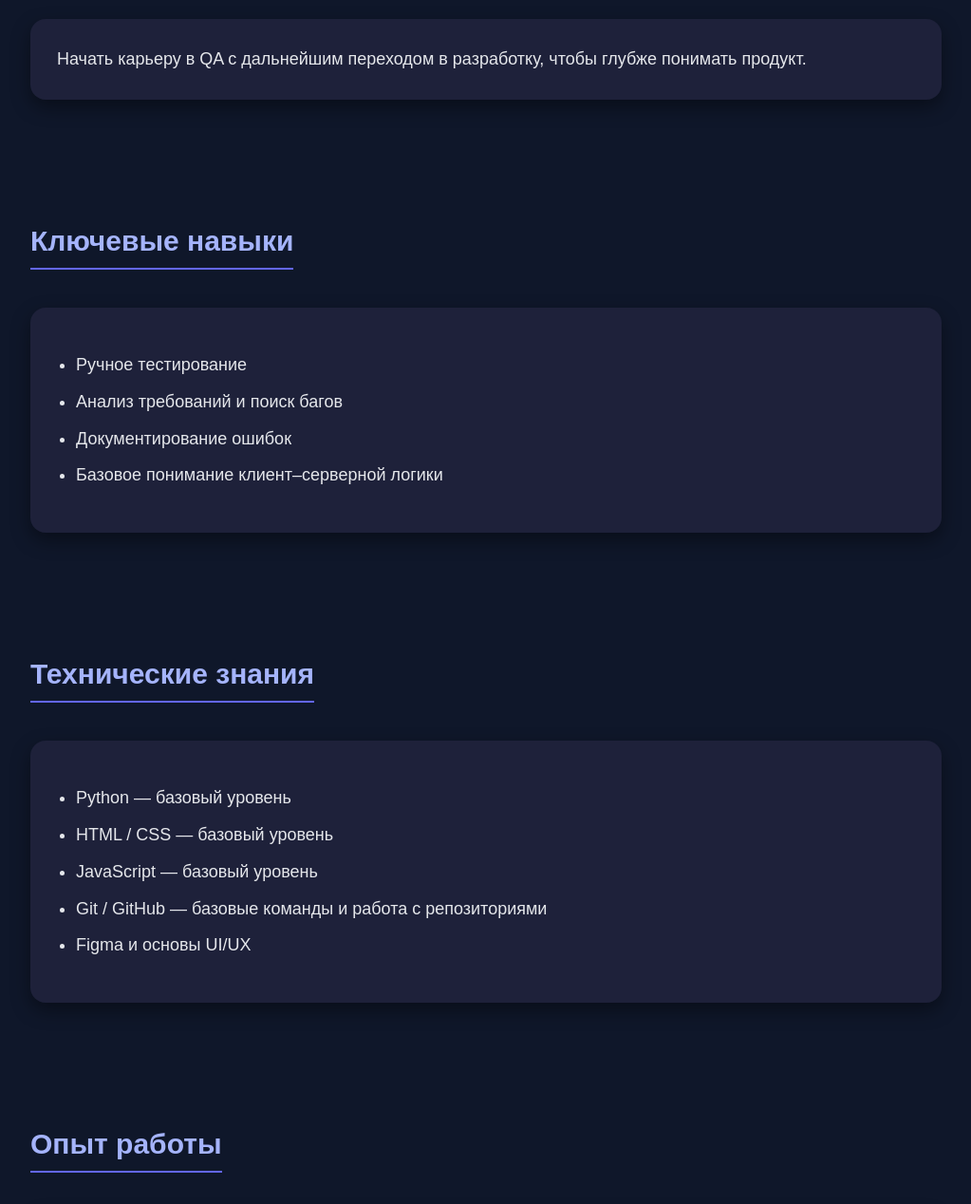
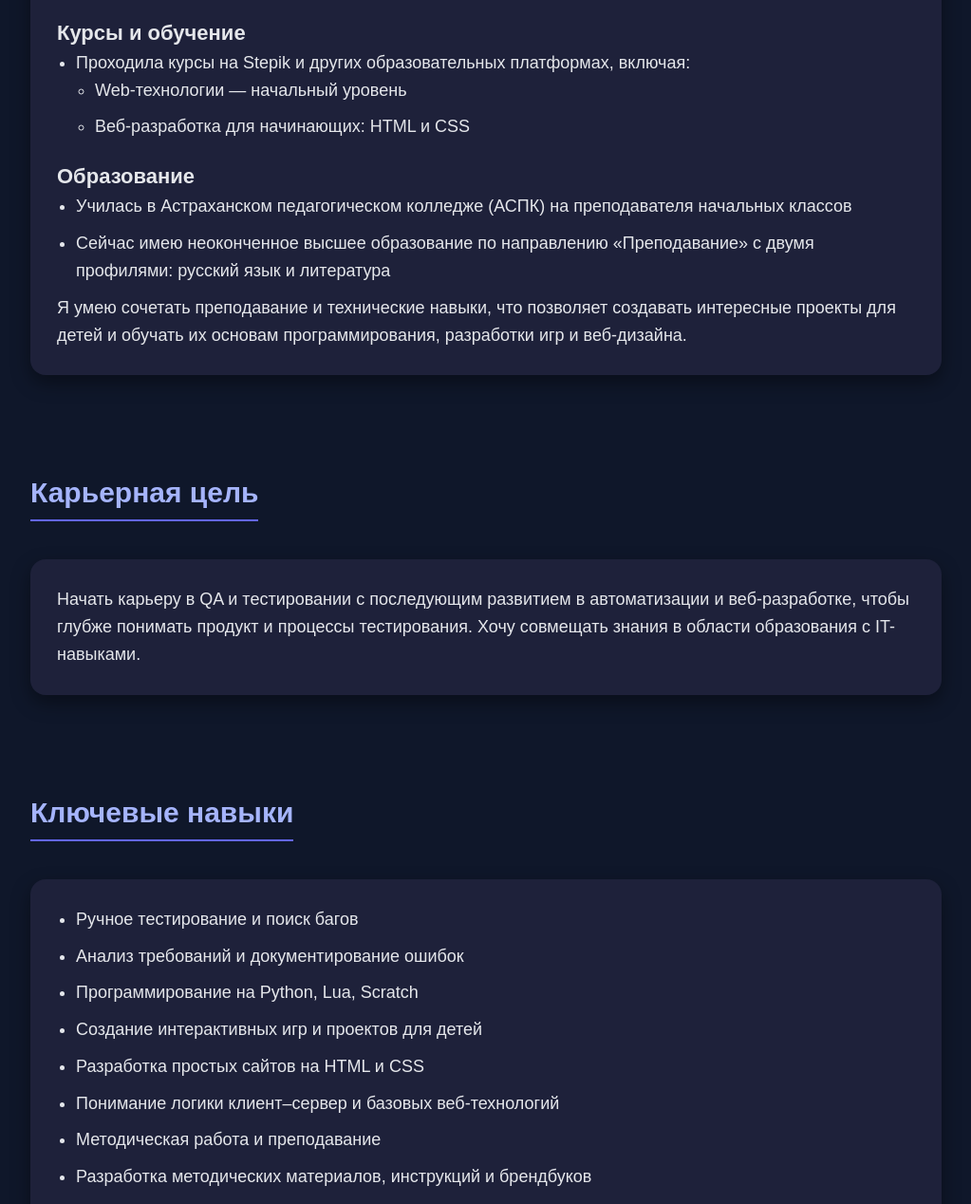
Before and after one commit to irishatihonovaa/my-portfolio, a plain HTML site: page index.html in a window 1280 px wide. Shown: the part 721-1989 px from the top of the page at 95% size, without its empty margins (128-1151 px from the left). Drawn offline with Linux system fonts and the light colour scheme; a script that the page names is missing.

Commit message:
Дополнила информацию о себе

```diff
--- a/index.html
+++ b/index.html
@@ -37,14 +37,42 @@
 <section id="about">
   <h2>Кратко обо мне</h2>
   <div class="card">
-    Начинающий QA-специалист с опытом в IT-образовании. Работала с учебными платформами, создавала методички и брендбук школы.
+    <p>Я — начинающий QA-специалист и преподаватель IT с обширным опытом работы с детьми и образовательными проектами.
+    Моя работа охватывает как обучение младших школьников, так и создание интерактивных проектов и игр.</p>
+
+    <h3>Опыт работы с играми и образовательными проектами</h3>
+    <ul>
+      <li>Создавала игры с учениками в Roblox Studio на языке Lua — от простых платформеров с ловушками до сложных батл-рояль битв</li>
+      <li>Вела группы младших школьников по созданию сайтов и разработке на Python, Scratch, App Inventor и GDevelop</li>
+      <li>Разрабатывала методические материалы, инструкции и брендбуки для образовательных проектов</li>
+    </ul>
+
+    <h3>Курсы и обучение</h3>
+    <ul>
+      <li>Проходила курсы на Stepik и других образовательных платформах, включая:
+        <ul>
+          <li>Web-технологии — начальный уровень</li>
+          <li>Веб-разработка для начинающих: HTML и CSS</li>
+        </ul>
+      </li>
+    </ul>
+
+    <h3>Образование</h3>
+    <ul>
+      <li>Училась в Астраханском педагогическом колледже (АСПК) на преподавателя начальных классов</li>
+      <li>Сейчас имею неоконченное высшее образование по направлению «Преподавание» с двумя профилями: русский язык и литература</li>
+    </ul>
+
+    <p>Я умею сочетать преподавание и технические навыки, что позволяет создавать интересные проекты для детей и обучать их основам программирования, разработки игр и веб-дизайна.</p>
   </div>
 </section>
+
 
 <section id="goal">
   <h2>Карьерная цель</h2>
   <div class="card">
-    Начать карьеру в QA с дальнейшим переходом в разработку, чтобы глубже понимать продукт.
+    Начать карьеру в QA и тестировании с последующим развитием в автоматизации и веб-разработке,
+    чтобы глубже понимать продукт и процессы тестирования. Хочу совмещать знания в области образования с IT-навыками.
   </div>
 </section>
 
@@ -52,10 +80,14 @@
   <h2>Ключевые навыки</h2>
   <div class="card">
     <ul>
-      <li>Ручное тестирование</li>
-      <li>Анализ требований и поиск багов</li>
-      <li>Документирование ошибок</li>
-      <li>Базовое понимание клиент–серверной логики</li>
+      <li>Ручное тестирование и поиск багов</li>
+      <li>Анализ требований и документирование ошибок</li>
+      <li>Программирование на Python, Lua, Scratch</li>
+      <li>Создание интерактивных игр и проектов для детей</li>
+      <li>Разработка простых сайтов на HTML и CSS</li>
+      <li>Понимание логики клиент–сервер и базовых веб-технологий</li>
+      <li>Методическая работа и преподавание</li>
+      <li>Разработка методических материалов, инструкций и брендбуков</li>
     </ul>
   </div>
 </section>
@@ -64,11 +96,14 @@
   <h2>Технические знания</h2>
   <div class="card">
     <ul>
-      <li>Python — базовый уровень</li>
-      <li>HTML / CSS — базовый уровень</li>
-      <li>JavaScript — базовый уровень</li>
-      <li>Git / GitHub — базовые команды и работа с репозиториями</li>
-      <li>Figma и основы UI/UX</li>
+      <li>Python — базовый уровень, создание простых проектов и игр</li>
+      <li>Lua (Roblox Studio) — разработка игр, платформеров, батл-рояль проектов</li>
+      <li>Scratch — создание интерактивных уроков и игр</li>
+      <li>App Inventor — создание мобильных приложений и интерактивных проектов</li>
+      <li>GDevelop — разработка игр, логика и интерактивность</li>
+      <li>HTML / CSS / JavaScript — базовый уровень, создание сайтов и интерфейсов</li>
+      <li>Git / GitHub — работа с репозиториями</li>
+      <li>Figma — базовый уровень UI/UX дизайна, прототипирование интерфейсов</li>
     </ul>
   </div>
 </section>
@@ -78,10 +113,12 @@
   <div class="card">
     <strong>Школа программирования — Главный методист / Старший преподаватель</strong>
     <ul>
-      <li>Обучение новых преподавателей</li>
-      <li>Создание брендбука школы</li>
-      <li>Разработка методических материалов</li>
-      <li>Проектирование IT-лагерей</li>
+      <li>Обучение новых преподавателей и наставничество</li>
+      <li>Создание брендбука школы и методических материалов</li>
+      <li>Проектирование IT-лагерей и учебных программ</li>
+      <li>Ведение занятий по Python, Scratch, App Inventor, GDevelop, Roblox Studio</li>
+      <li>Разработка и сопровождение сайтов совместно с детьми (HTML/CSS)</li>
+      <li>Организация учебного процесса и интерактивных занятий</li>
     </ul>
   </div>
 </section>
--- a/style.css
+++ b/style.css
@@ -1,9 +1,10 @@
 * {
   box-sizing: border-box;
+  margin: 0;
+  padding: 0;
 }
 
 body {
-  margin: 0;
   font-family: Arial, sans-serif;
   background-color: #0f172a;
   color: #e5e7eb;
@@ -112,9 +113,13 @@ header {
   color: #0f172a;
 }
 
-section { max-width: 1000px; margin: 0 auto; padding: 50px 20px; }
+section {
+  max-width: 1000px;
+  margin: 0 auto;
+  padding: 50px 20px;
+}
 
-h1 { font-size: 42px; margin: 0; }
+h1 { font-size: 42px; margin-bottom: 10px; }
 h2 {
   color: #a5b4fc;
   font-size: 30px;
@@ -123,7 +128,7 @@ h2 {
   display: inline-block;
   padding-bottom: 4px;
 }
-h3 { font-size: 22px; margin-top: 0; }
+h3 { font-size: 22px; margin-top: 20px; }
 
 .card {
   background-color: #1e213a;
```
